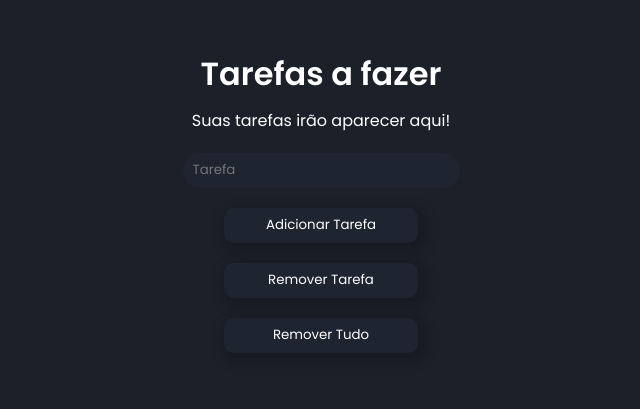
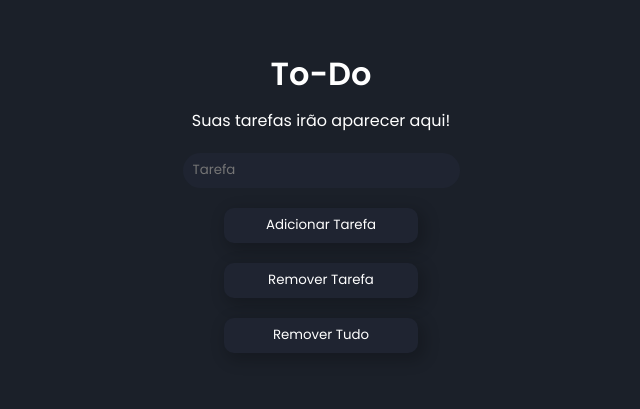
Before and after one commit to hyxtheone/to-do, a plain HTML site: page index.html in a window 1280 px wide. Shown: the part 194-603 px from the top of the page, without its empty margins (319-959 px from the left). Drawn offline with Linux system fonts and the light colour scheme.

Commit message:
change h1

```diff
--- a/index.html
+++ b/index.html
@@ -10,7 +10,7 @@
 <body>
 
     <div class="container" id="main">
-        <h1 id="nome">Tarefas a fazer</h1>
+        <h1 id="nome">To-Do</h1>
         <span id="span">Suas tarefas irão aparecer aqui!</span>
 
         <ul id="lista"></ul>
--- a/style.css
+++ b/style.css
@@ -16,6 +16,7 @@ body {
     align-items: center;
     width: 100vw;
     height: 100vh;
+    text-align: center;
 
 }
 
```
